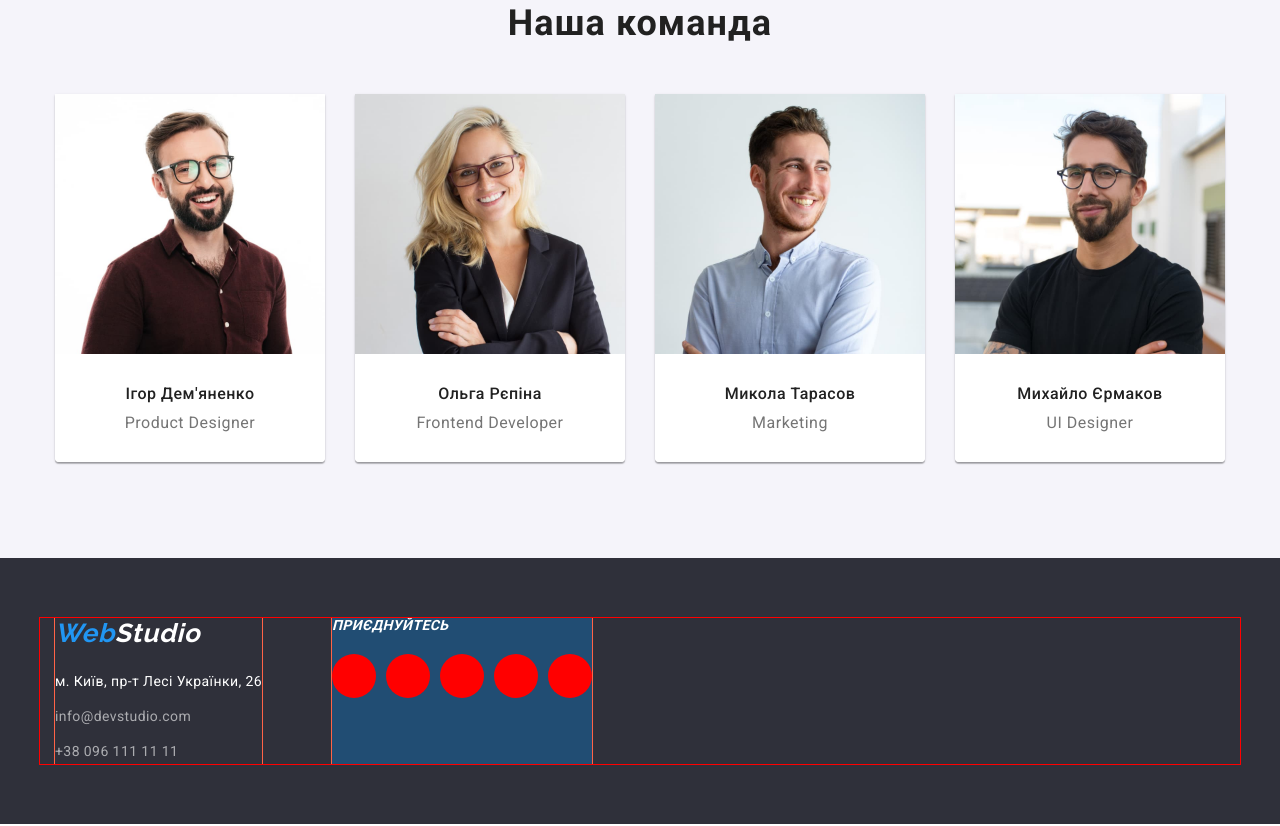
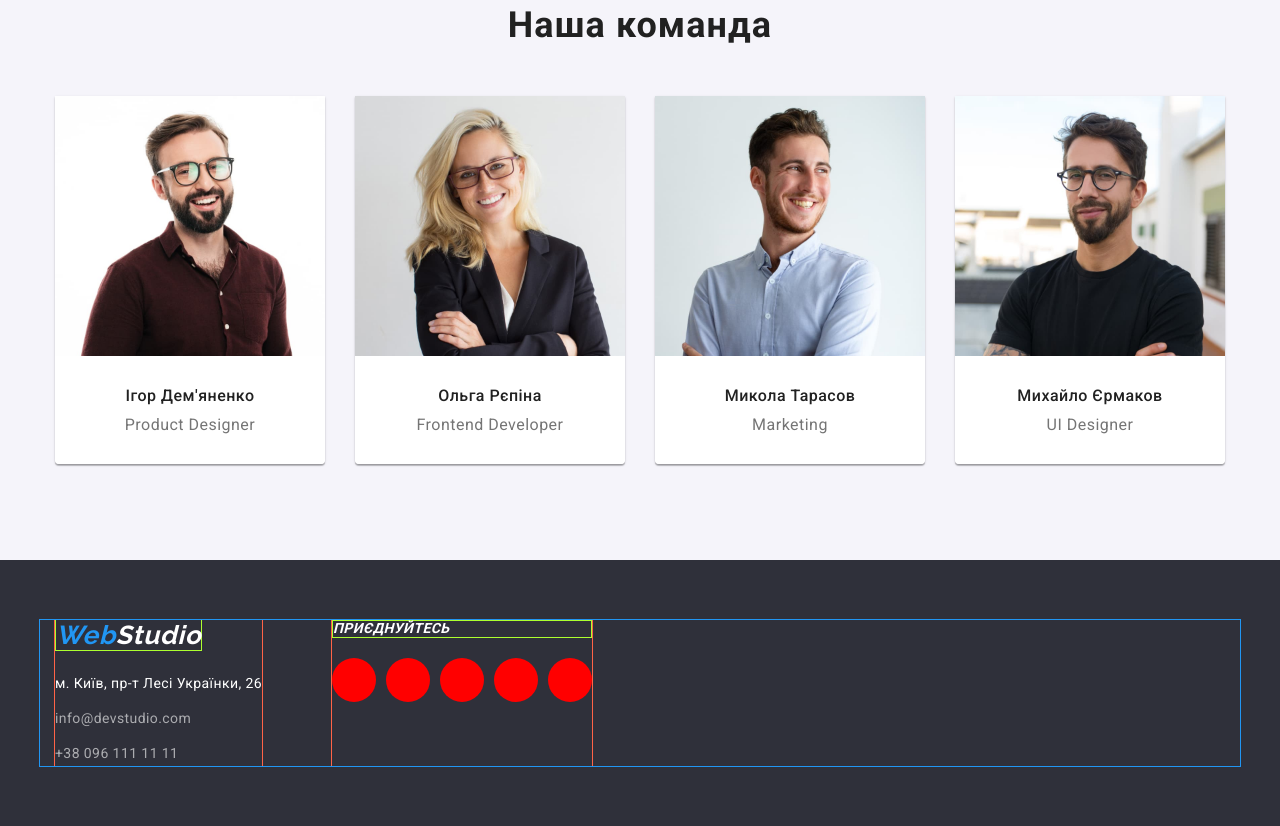
Before and after one commit to ArIonMark1/goit-markup-hw-04, a website: page index.html in a window 1280 px wide. Shown: the part 1537-2363 px from the top of the page. Drawn offline with nearby package versions, Linux system fonts and the light colour scheme.

Commit message:
update link styles

```diff
--- a/css/styles.css
+++ b/css/styles.css
@@ -319,17 +319,25 @@
   background: var(--background-block-color);
   padding: 60px 0;
 }
+/* ----------- Контейнер яякому задав загальний параметр для футера ----------- */
 .footer-container {
-  outline: 1px solid red;
+  outline: 1px solid var(--background-button-color);
   display: flex;
+}
+.logo {
+  border: 1px solid greenyellow;
 }
 .botom-logo {
   color: var(--third-main-color);
 }
-/* -------------------------- */
+/* ----------------------------------------------------------- */
+/* ------------ Загальні параметри списків футера ------------ */
 .block-address {
   outline: 1px solid tomato;
-  gap: 70px;
+  margin-right: 70px;
+}
+.block-address:last-child {
+  margin-right: 0;
 }
 .footer-contacts {
   margin-top: 20px;
@@ -353,18 +361,13 @@
 .footer-contacts .contact {
   color: rgba(255, 255, 255, 0.6);
 }
-.second-addr-bc {
-  background: #1d5685c5;
-  margin-left: 70px;
-}
 .social-links-header {
   font-size: inherit;
   line-height: 1.14;
   letter-spacing: 0.03em;
   text-transform: uppercase;
-
+  border: 1px solid greenyellow;
   color: var(--third-main-color);
-  margin-bottom: 20px;
 }
 .social-links-container {
   display: flex;
--- a/index.html
+++ b/index.html
@@ -231,7 +231,7 @@
         </address>
         <address class="block-address second-addr-bc">
           <h3 class="social-links-header">Приєднуйтесь</h3>
-          <ul class="social-links-container">
+          <ul class="social-links-container footer-contacts">
             <li class="container-link">
               <a class="social-link" href="https://www.instagram.com"></a>
             </li>
```
